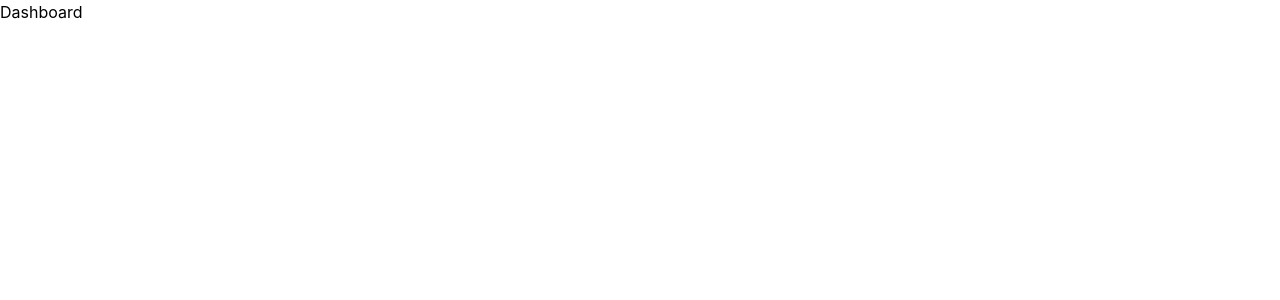
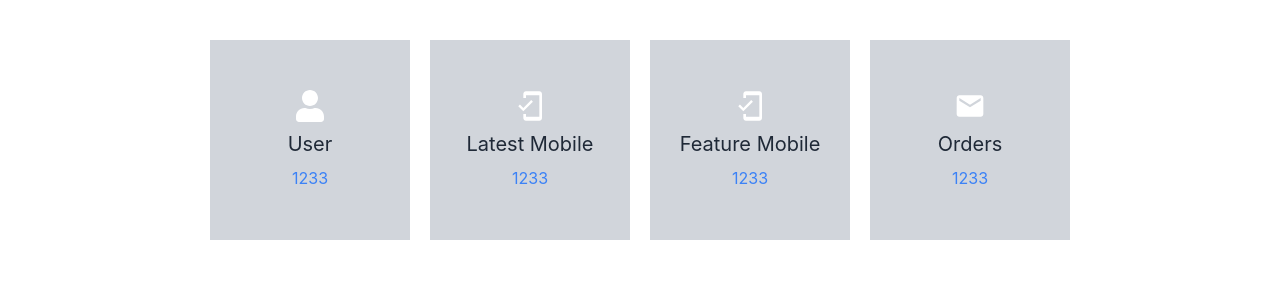
Before and after one commit to NipunaSudesh/Mobile-Store-Management-System, a React (Create React App) app in the folder FrontEnd/: page /dashboard in a window 1280 px wide. Shown: the top 300 px of the page. Built offline with nearby package versions, Linux system fonts and the light colour scheme.

Commit message:
created dashboard frontend

```diff
--- a/FrontEnd/src/Pages/adminPanel/DashBoard.js
+++ b/FrontEnd/src/Pages/adminPanel/DashBoard.js
@@ -1,7 +1,34 @@
 import React from 'react'
+import { FaUser } from "react-icons/fa";
+import { MdOutlineMobileFriendly } from "react-icons/md";
+import { MdEmail } from "react-icons/md";
 
 export const DashBoard = () => {
   return (
-    <div>Dashboard </div>
+    <div className='flex items-center justify-center'>
+        <div className='grid sml:grid-cols-2 lgl:grid-cols-4  gap-5 items-center justify-center text-center mt-10'>
+          <div className='bg-gray-300 w-[200px] h-[200px] flex items-center justify-center text-white gap-2 flex-col'>
+            <FaUser className='w-8 h-8' />
+            <h1 className='text-gray-800 text-xl'>User</h1>
+            <h2 className='text-blue-500'>1233</h2>
+          </div>
+          <div className='bg-gray-300 w-[200px] h-[200px] flex items-center justify-center text-white gap-2 flex-col'>
+            <MdOutlineMobileFriendly className='w-8 h-8' />
+            <h1 className='text-gray-800 text-xl'>Latest Mobile </h1>
+            <h2 className='text-blue-500'>1233</h2>
+          </div>
+          <div className='bg-gray-300 w-[200px] h-[200px] flex items-center justify-center text-white gap-2 flex-col'>
+            <MdOutlineMobileFriendly className='w-8 h-8' />
+            <h1 className='text-gray-800 text-xl'>Feature Mobile </h1>
+            <h2 className='text-blue-500'>1233</h2>
+          </div>
+          <div className='bg-gray-300 w-[200px] h-[200px] flex items-center justify-center text-white gap-2 flex-col'>
+            <MdEmail className='w-8 h-8' />
+            <h1 className='text-gray-800 text-xl'>Orders</h1>
+            <h2 className='text-blue-500'>1233</h2>
+          </div>
+          </div>
+
+    </div>
   )
 }
```
